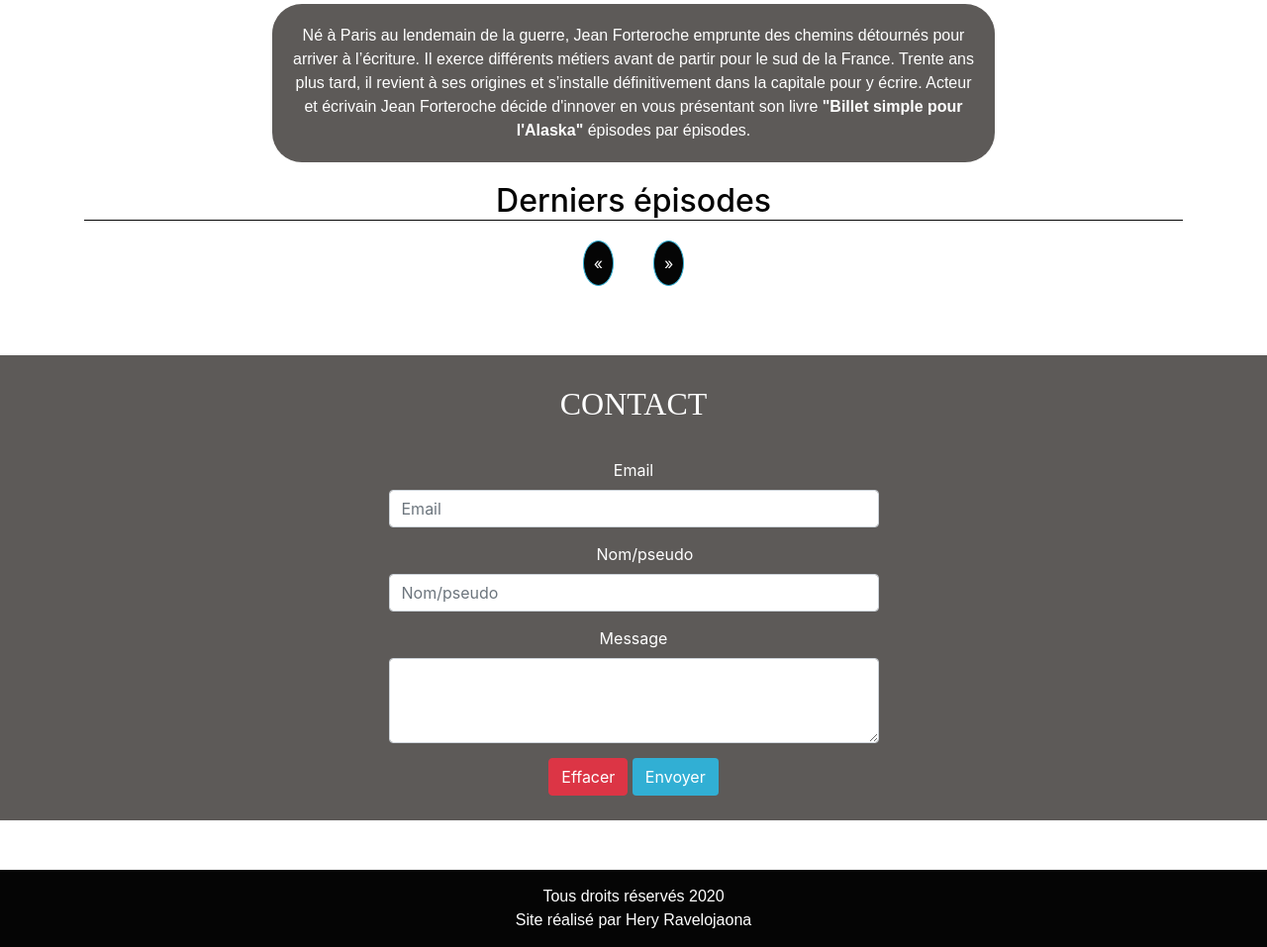
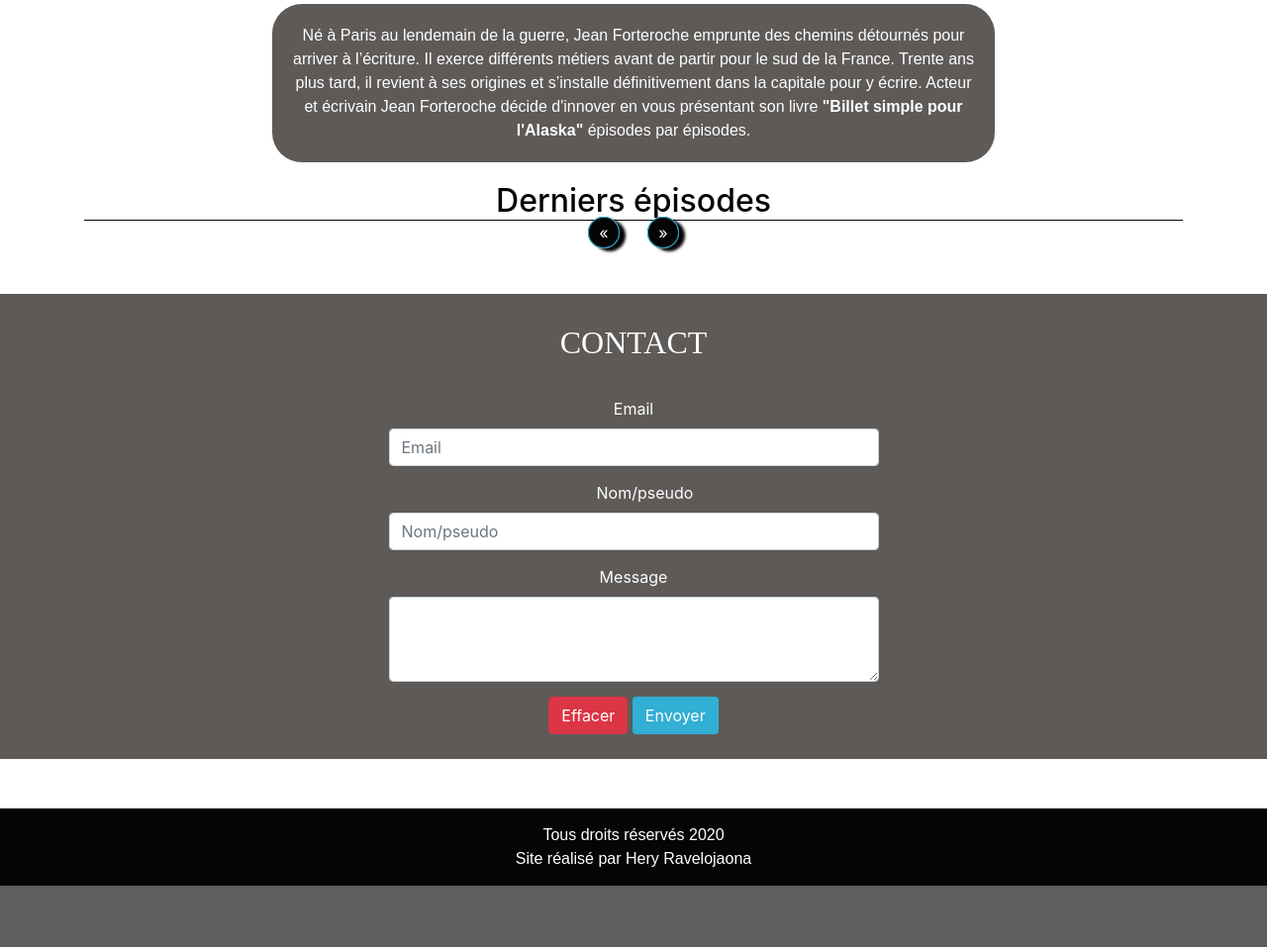
Before and after one commit to HeryRavelojaona/Blog-Jean-Forteroche, a PHP site: template templates/home.php in a window 1280 px wide. Shown: the part 482-1439 px from the top of the page at 99% size. After the commit the page ends 1377 px from the top, so only its background shows below. Run offline with PHP 8.4, Linux system fonts and the light colour scheme; the template is opened without the code that fills it, so the values that code supplies are empty; some libraries are stand-ins or nearby versions; some web fonts are replaced.

Commit message:
Modification design pagination and buttons

```diff
--- a/public/css/desktop.css
+++ b/public/css/desktop.css
@@ -29,16 +29,3 @@
 .post-comment textarea {
     height: 200px;
 }
-
-.page {
-
-    display: flex;
-    justify-content: center;
-
-}
-
-.pagination li{
-    padding: 10px;
-    border-radius: 100%;
-    margin: 20px;
-}
--- a/public/css/style.css
+++ b/public/css/style.css
@@ -127,18 +127,31 @@ h1 {
     overflow: hidden;
 }
 
+
 /*Pagination*/
+.page {
+    display: flex;
+    justify-content: center;
+}
+.pagination {
+    margin: 0;
+    padding: 0;
+    display: flex;
+}
+
 .pagination li {
-    background-color: #050505;
-    border: 1px solid #31AFD4;
-    padding: 4px;
-    border-radius: 100%;
-    color: #fff;
-    margin: 3px auto;
+    width: 60px;
+    text-align: center;
 }
 
 .pagination li a {
+    position: relative;
+    padding: 5px 10px;
+    border-radius: 50%;
+    background-color: #050505;
+    border: 1px solid #31AFD4;
     color: #fff;
+    box-shadow: 6px 3px 3px #050505;
 }
 
 /*Contact and Connexion*/
@@ -256,7 +269,8 @@ footer {
 }
 
 .table-article .btnAdmin {
-    width : 90px;
+    color: #fff;
+    margin: 10px;
 }
 
 .table-article .action {
@@ -280,7 +294,6 @@ footer {
 
 .btnAdmin {
     text-align: center;
-    width : 150px;
 }
 
 td a {
@@ -347,13 +360,16 @@ td a {
     color: red;
 }
 
-.arrowUp{
+.arrowUp {
     display: none;
-    font-size: 60px;
+    font-size: 50px;
     color: #ff2631;
+    background-color: #fff;
+    border-radius: 50%;
     position: fixed;
     right: 0.5em;
-    bottom: 60px;
+    bottom: 80px;
+    box-shadow: 8px 3px 3px #050505;
     z-index: 3;
 }
 
--- a/templates/administration.php
+++ b/templates/administration.php
@@ -108,8 +108,8 @@
                         <td class="action row">
                             <a href="../public/index.php?route=article&articleId=<?= htmlspecialchars($article->getId());?>" class="btn btn-info btnAdmin col-md-4">Voir <i class="fas fa-eye"></i></a>
                             <a href="../public/index.php?route=updatearticle&articleId=<?= htmlspecialchars($article->getId());?>" class="btn btn-warning btnAdmin col-md-4">Modifier <i class="fas fa-exchange-alt"></i><a>
-                            <a href="../public/index.php?route=publishOrnot&articleId=<?= htmlspecialchars($article->getId());?>&action=<?= htmlspecialchars($action);?>" class="btn col-md-4 btn-<?= htmlspecialchars($color);?> btnAdmin"><?= htmlspecialchars($action);?><a>
-                            <button class="check-delete btn btn-danger btnAdmin ">Supprimer</button>
+                            <a href="../public/index.php?route=publishOrnot&articleId=<?= htmlspecialchars($article->getId());?>&action=<?= htmlspecialchars($action);?>" class="btn btnAdmin col-md-4  btn-<?= htmlspecialchars($color);?>"><?= htmlspecialchars($action);?><a>
+                            <a class="check-delete btn btn-danger btnAdmin col-md-4 ">Supprimer</a>
                             <div class="control-delete">
                                 <p class="go-delete">Etes vous sur ?</p>
                                 <a href="../public/index.php?route=deletearticle&articleId=<?= htmlspecialchars($article->getId());?>" class="btn btn-danger go-delete">Oui <i class="fas fa-trash-alt"></i><a>
--- a/templates/base.php
+++ b/templates/base.php
@@ -26,7 +26,7 @@
             <?= $content ?>
         </div>
 
-        <a href="#header_img"><i class="fas fa-arrow-circle-up arrowUp"></i></a>
+        <a href="#header_img"><i class="fas fa-arrow-circle-up arrowUp "></i></a>
     <!--Javascript-->
         <script src="https://code.jquery.com/jquery-3.4.1.min.js" integrity="sha256-CSXorXvZcTkaix6Yvo6HppcZGetbYMGWSFlBw8HfCJo="
             crossorigin="anonymous"></script>
--- a/templates/home.php
+++ b/templates/home.php
@@ -32,6 +32,7 @@
             ?>
                 <div class="bloc-content col-md-6 " >
                     <div class="bloc-billets">
+                    <!--Change date Format-->
                     <?php $date = new Datetime($article->getCreatedAt()); ?>
                         <h3 class="title-billet"><?= $article->getTitle();?><br/> <span class="date">Créé le: <?= htmlspecialchars($date->format('d-m-Y H:i:s'));?></span></h3>
                         <div class="billet extrait"><p><?= $article->getContent();?></p></div>
```
